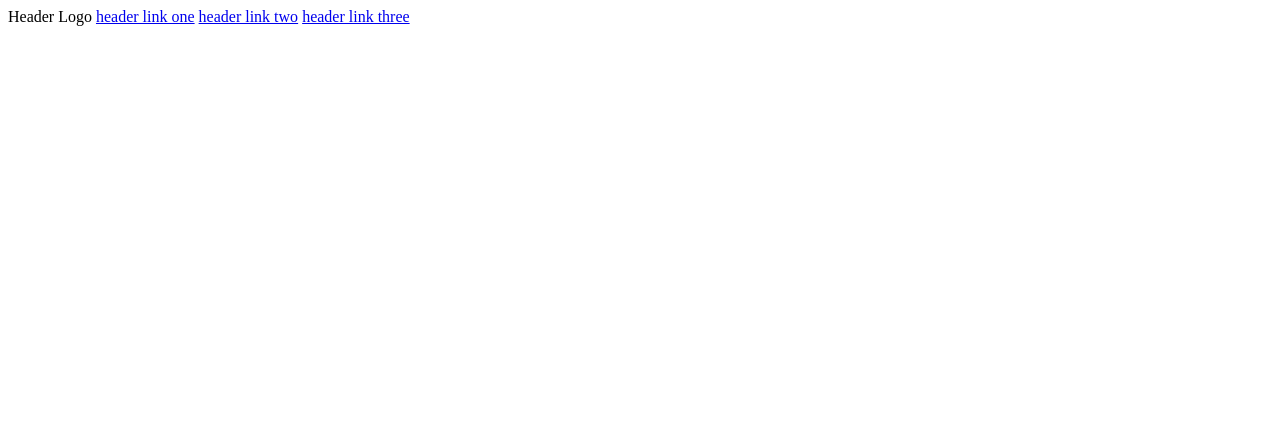
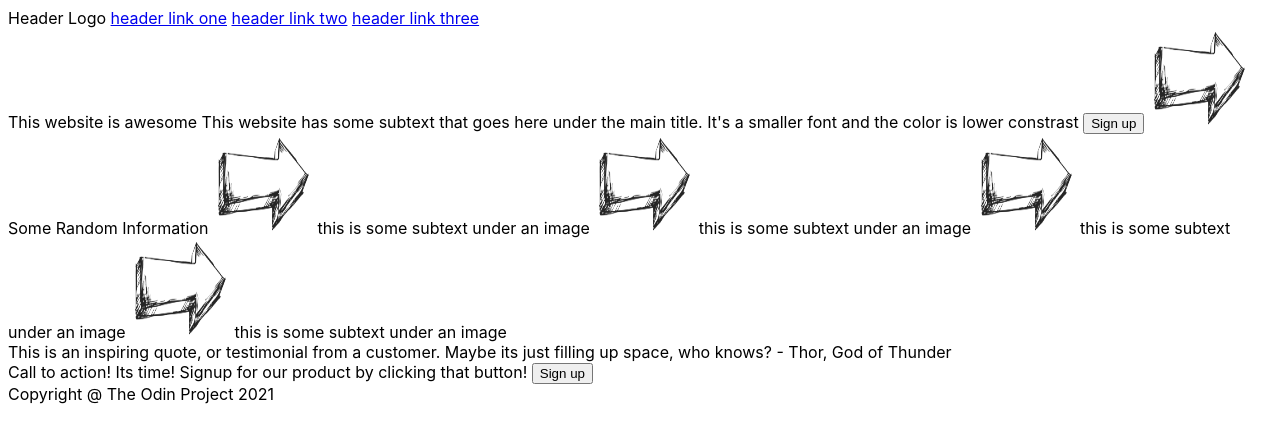
Before and after one commit to sevena-s/LandingPage_Project, a plain HTML site: page index.html in a window 1280 px wide. Drawn offline with Linux system fonts and the light colour scheme.

Commit message:
added all content to html

```diff
--- a/index.html
+++ b/index.html
@@ -4,6 +4,7 @@
     <meta charset="UTF-8">
     <meta http-equiv="X-UA-Compatible" content="IE=edge">
     <meta name="viewport" content="width=device-width, initial-scale=1.0">
+    <link rel="stylesheet" href="style.css">
     <title>Landing Page</title>
 </head>
 <body>
@@ -13,5 +14,39 @@
         <a href="link">header link two</a>
         <a href="link">header link three</a>
     </div>
+    <div class="top-content">
+        This website is awesome
+        This website has some subtext that goes here under the main title. It's a smaller font and the color is lower constrast
+        <button>Sign up</button>
+        <img src="./images/arrow.png">
+    </div>
+
+    <div class="info-content">
+        Some Random Information
+        <img src="./images/arrow.png">
+        this is some subtext under an image
+        <img src="./images/arrow.png">
+        this is some subtext under an image
+        <img src="./images/arrow.png">
+        this is some subtext under an image
+        <img src="./images/arrow.png">
+        this is some subtext under an image
+    </div>
+
+    <div class="quote-content">
+        This is an inspiring quote, or testimonial from a customer. Maybe its just filling up space, who knows?
+        - Thor, God of Thunder
+    </div>
+
+    <div class="bottom-content">
+        Call to action! Its time!
+        Signup for our product by clicking that button!
+        <button>Sign up</button>
+    </div>
+
+    <div class="footer">
+        Copyright @ The Odin Project 2021
+    </div>
+
 </body>
 </html>
--- a/style.css
+++ b/style.css
@@ -0,0 +1,8 @@
+body {
+    font-family:-apple-system, BlinkMacSystemFont, 'Segoe UI', Roboto, Oxygen, Ubuntu, Cantarell, 'Open Sans', 'Helvetica Neue', sans-serif;
+}
+
+img{
+    width: 100px;
+    height: 100px;
+}
```
Also changed, not shown: images/arrow.png (added), 1 other file.
